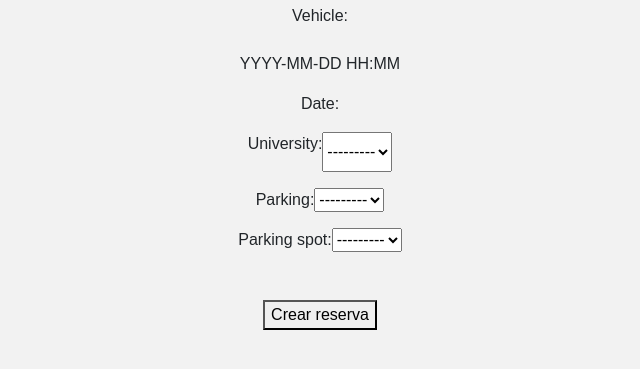
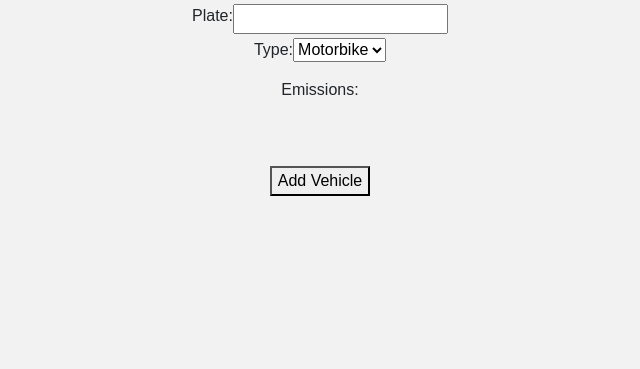
Before and after one commit to aleex0309/parKING, a Django app: page /new_car/ in a window 1280 px wide. Shown: the part 98-467 px from the top of the page, without its empty margins (320-960 px from the left). Run offline with Django 4.2, Linux system fonts and the light colour scheme; the visitor is signed in with stand-in values (Sample User, id 1); data that the repository does not hold is empty.

Commit message:
Etiquetes working

```diff
--- a/ParKING/urls.py
+++ b/ParKING/urls.py
@@ -33,6 +33,7 @@ urlpatterns = [
     path("dashboard/", wv.dashboard, name="dashboard"),
     path("vehicle/delete/<int:id_vehicle>",
          wv.delete_vehicle, name="vehicle_delete"),
+    path('api/vehicle-label/', wv.get_vehicle_label, name='api_vehicle_label'),
 
 ]+ static(settings.STATIC_URL, document_root=settings.STATIC_ROOT)
 
--- a/static/js/new_car_form.js
+++ b/static/js/new_car_form.js
@@ -1,59 +1,15 @@
-document.getElementById('id_university').addEventListener('change', function() {
-    var universityId = this.value;
-
-    $.ajax({
-        url: '/api/parkings/',
-        data: { university_id: universityId },
-        dataType: 'json',
-        success: function(data) {
-            var parkingsSelect = document.getElementById('id_parking');
-            parkingsSelect.innerHTML = '';
-            for (var i = 0; i < data.length; i++) {
-                var option = document.createElement('option');
-                option.value = data[i].id;
-                option.text = data[i].description;
-                parkingsSelect.appendChild(option);
-            }
-            parkingsSelect.dispatchEvent(new Event('change'));
-        },
-        error: function() {
-            console.log('Error al obtener los parkings');
-        }
-    });
-});
-
-document.getElementById('id_parking').addEventListener('change', function() {
-    var parkingId = this.value;
-    var vehicleId = document.getElementById('id_vehicle').value;
+document.getElementById('id_plate').addEventListener('change', function() {
+    var plate = this.value;
 
     // Realiza una solicitud AJAX para obtener el tipo de vehículo según el ID del vehículo seleccionado
     $.ajax({
-        url: '/api/vehicle-type/',  // URL de la vista que obtiene el tipo de vehículo según el ID del vehículo
-        data: { vehicle_id: vehicleId },
+        url: '/api/vehicle-label/',  // URL de la vista que obtiene el tipo de vehículo según el ID del vehículo
+        data: { plate : plate},
         dataType: 'json',
         success: function(response) {
-            var vehicleType = response.vehicle_type;
-            $.ajax({
-                url: '/api/parking-spots/',
-                data: { parking_id: parkingId, vehicle_type: vehicleType },
-                dataType: 'json',
-                success: function(data) {
-                    var parkingSpotsSelect = document.getElementById('id_parking_spot');
-                    parkingSpotsSelect.innerHTML = '';
-                    for (var i = 0; i < data.length; i++) {
-                        var option = document.createElement('option');
-                        option.value = data[i].id;
-                        option.text = data[i].id;
-                        parkingSpotsSelect.appendChild(option);
-                    }
-                },
-                error: function() {
-                    console.log('Error al obtener los parking spots');
-                }
-            });
+            var label = response.label;
+            document.getElementById('id_emissions').value = label
+            document.getElementById('id_emissions').type = "text"
         },
-        error: function() {
-            console.log('Error al obtener el tipo de vehículo');
-        }
     });
 });
--- a/web/forms.py
+++ b/web/forms.py
@@ -30,13 +30,15 @@ class ReservationForm(forms.ModelForm):
         js = ('reservation_form.js',)
 
 class NewCarForm(forms.ModelForm):
-    university = forms.ModelChoiceField(queryset=University.objects.all())
-    parking = forms.ModelChoiceField(queryset=Parking.objects.none())
-    parking_spot = forms.ModelChoiceField(queryset=ParkingSpot.objects.none())
+    TYPES = [('Motorbike', 'Motorbike'), ('Car', 'Car'), ('Van', 'Van')]
+
+    plate = forms.CharField(max_length=7)
+    type = forms.ChoiceField(choices=TYPES)
+    emissions = forms.CharField(widget=forms.HiddenInput())
 
     class Meta:
         model = Vehicle
-        fields = ['plate', 'type', 'emissions', 'user']
+        fields = ['plate', 'type', 'emissions']
 
     def __init__(self, *args, **kwargs):
         super().__init__(*args, **kwargs)
--- a/web/models.py
+++ b/web/models.py
@@ -19,7 +19,7 @@ class UserUniversity(models.Model):
         return f'{str(self.user)+"@"+str(self.university)}'
 
 
-TYPES = [('motorbike', 'motorbike'), ('car', 'car'), ('van', 'van')]
+TYPES = [('Motorbike', 'Motorbike'), ('Car', 'Car'), ('Van', 'Van')]
 
 
 class Vehicle(models.Model):
--- a/web/templates/web/new_car.html
+++ b/web/templates/web/new_car.html
@@ -2,7 +2,7 @@
 {% load static %}
 <html>
   <head>
-    <title>ParKING - Reserve</title>
+    <title>ParKING - New Car</title>
     <script src="https://ajax.googleapis.com/ajax/libs/jquery/3.5.1/jquery.min.js"></script>
     <link href="https://cdn.jsdelivr.net/npm/bootstrap@5.0.2/dist/css/bootstrap.min.css" rel="stylesheet" integrity="sha384-EVSTQN3/azprG1Anm3QDgpJLIm9Nao0Yz1ztcQTwFspd3yD65VohhpuuCOmLASjC" crossorigin="anonymous">
     <style>
@@ -35,30 +35,19 @@
       <form method="post">
         {% csrf_token %}
         <div class=" ccol-4 d-flex justify-content-center m-1">
-          <label>Vehicle:</label>
-          {{form.vehicle}}
-        </div>
-        <div class=" ccol-4 d-flex justify-content-center mt-4">
-        <p >YYYY-MM-DD HH:MM</p>
+          <label>Plate:</label>
+          {{form.plate}}
         </div>
         <div class=" ccol-4 d-flex justify-content-center ">
-          <label>Date: </label>
-          {{ form.date }}
+          <label>Type: </label>
+          {{ form.type }}
         </div>
         <div class=" ccol-4 d-flex justify-content-center m-3">
-          <p>University:</p>
-          {{form.university}}
-        </div>
-        <div class=" ccol-4 d-flex justify-content-center m-3">
-          <label>Parking: </label>
-          {{form.parking}}
-        </div>
-        <div class=" ccol-4 d-flex justify-content-center m-3">
-        <label>Parking spot:</label>
-        {{form.parking_spot}}
+          <p>Emissions:</p>
+          {{form.emissions}}
         </div>
         <div class=" ccol-4 d-flex justify-content-center m-5">
-        <button type="submit">Crear reserva</button>
+        <button type="submit">Add Vehicle</button>
         </div>
       </form>
       <script src="{% static 'js/new_car_form.js' %}"></script>
--- a/web/views.py
+++ b/web/views.py
@@ -3,6 +3,7 @@ from django.http import HttpRequest, Http404, HttpResponseForbidden, JsonRespons
 from web.models import University, Parking, ParkingSpot, TYPES, Reservation, VehicleUser, Vehicle
 from .forms import ReservationForm, NewCarForm
 from django.contrib.auth.decorators import login_required
+import ambiental_type
 
 # Create your views here.
 
@@ -62,7 +63,6 @@ def delete_vehicle(request: HttpRequest, id_vehicle):
 
 @login_required
 def reserve(request):
-    print("TEtas")
     if request.method == 'POST':
         form = ReservationForm(request.POST)
         if form.is_valid():
@@ -88,6 +88,11 @@ def new_car(request):
         form = NewCarForm()
 
     return render(request, 'web/new_car.html', {'form': form})
+
+def get_vehicle_label(request):
+    plate = request.GET.get('plate')
+    label = ambiental_type.main(plate)
+    return JsonResponse({'label' : label})
 
 
     #Parkings for each university
```
Also changed, not shown: ambiental_type.py (+9 -11 lines), web/migrations/0002_alter_parkingspot_type_alter_vehicle_type.py (added), 2 other files.
